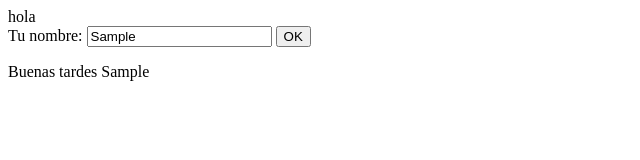
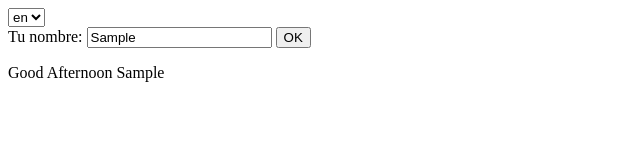
Before and after one commit to DwijanX/Bot-Inge-Soft, a website built with Parcel: page index.html in a window 1280 px wide. Both pictures are taken after typing "Sample" into the empty fields and a click on the input "OK". Shown: the full height of the page, 0-640 px from the left. Built offline with nearby package versions, Linux system fonts and the light colour scheme.

Commit message:
added greet by language

```diff
--- a/index.html
+++ b/index.html
@@ -1,6 +1,10 @@
 <html>
   <body>
-    hola
+    <select id="LangCombo">
+      <option value ="en">en</option>
+      <option value ="es">es</option>
+    </select>
+
     <form id="Saludar-Form">
       <label for="nombre">Tu nombre:</label>
       <input type="text" id="Name" />
--- a/src/Saludador.js
+++ b/src/Saludador.js
@@ -1,22 +1,47 @@
-function Saludar(Name) {
-    return "Hola "+Name;
-  }
-function SaludarByHour(Name,hour) {
+
+const GreetsOnEnglish=["Hello ","Good Morning ","Good Afternoon ","Good Night "]
+const GreetsOnSpanish=["Hola ","Buenos dias ","Buenas tardes ","Buenas Noches "]
+function getGreetPreambleWithHour(selectedLanguageGreets) {
   let ans=""
+  let today = new Date();
+  let hour=today.getHours()
   if (hour>0 && hour<12)
   {
-    ans+="Buenos dias "
+    ans+=selectedLanguageGreets[1]
   }
   else if (hour>=12 && hour<=18)
   {
-    ans+="Buenas tardes "
+    ans+=selectedLanguageGreets[2]
   }
   else
   {
-    ans+="Buenas Noches "
+    ans+=selectedLanguageGreets[3]
   }
-  return ans+Name
+  return ans
 
 }
 
-export {Saludar,SaludarByHour};
+function Saludar(Name="", GreetByHour=false,Language="es") {
+  let Greet=""
+  let selectedLanguageGreets
+  if (Language=="es")
+  {
+    selectedLanguageGreets=GreetsOnSpanish
+  }
+  else if(Language=="en")
+  {
+    selectedLanguageGreets=GreetsOnEnglish
+  }
+
+
+  if(GreetByHour)
+  {
+    Greet+=getGreetPreambleWithHour(selectedLanguageGreets)
+  }
+  else
+  {
+    Greet+=selectedLanguageGreets[0]
+  }
+  return Greet+Name;
+}
+export default Saludar;
--- a/src/presenter.js
+++ b/src/presenter.js
@@ -1,15 +1,15 @@
-import {Saludar,SaludarByHour} from "./Saludador";
+import Saludar from "./Saludador";
 
 const Name = document.querySelector("#Name");
 const form = document.querySelector("#Saludar-Form");
 const div = document.getElementById("resultado-div");
+const ComboBox=document.getElementById("LangCombo")
 
 form.addEventListener("submit",(event)=>
 {
   event.preventDefault()
-  let today = new Date();
-  let hour=today.getHours()
-  console.log(hour.value);
-  div.innerHTML="<p>"+SaludarByHour(Name.value,hour)+"</p>"
+
+  let selectedLanguage = ComboBox.options[ComboBox.selectedIndex].text;
+  div.innerHTML="<p>"+Saludar(Name.value,true,selectedLanguage)+"</p>"
 
 });
```
Also changed, not shown: dist/index.html, 2 other files.
